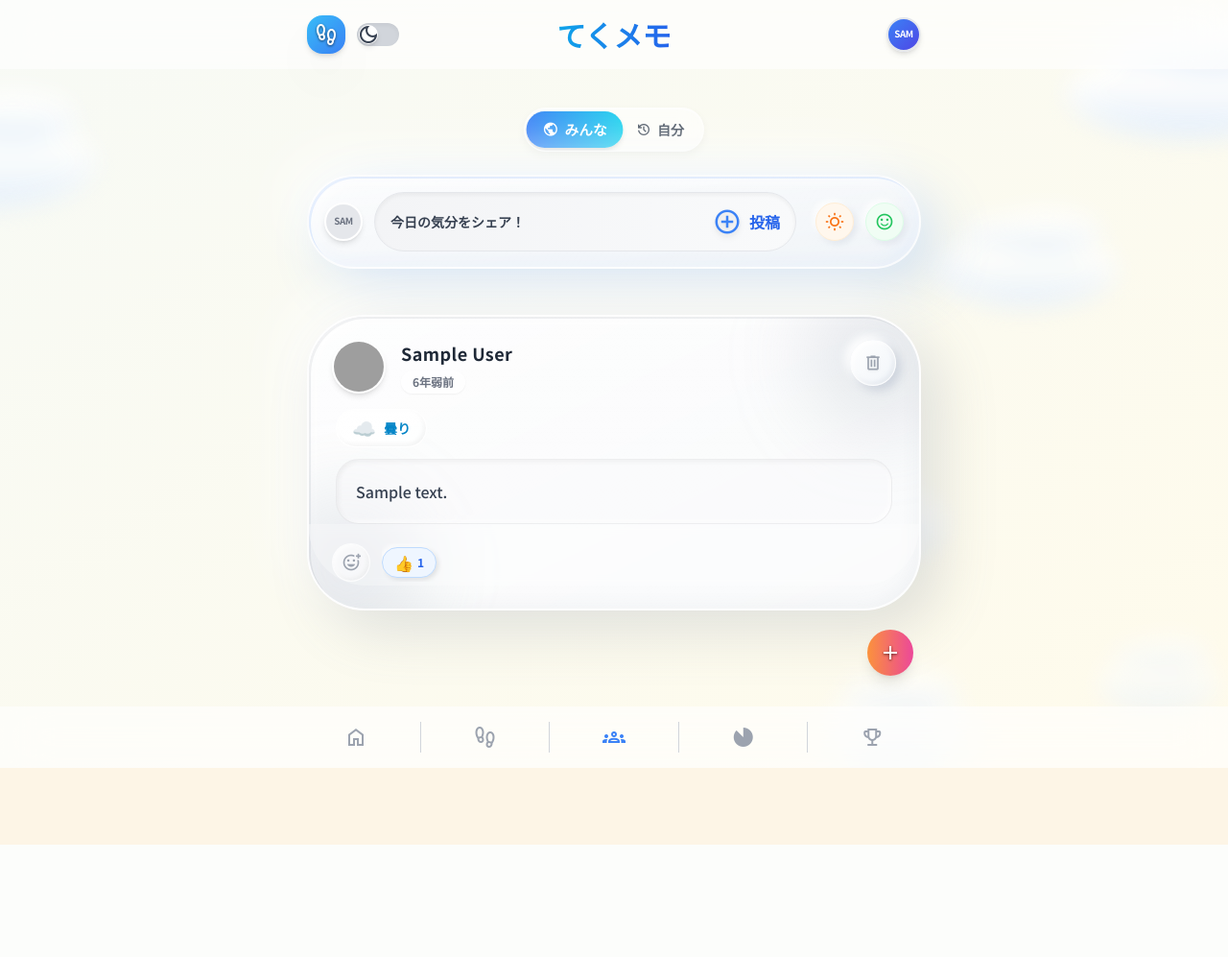
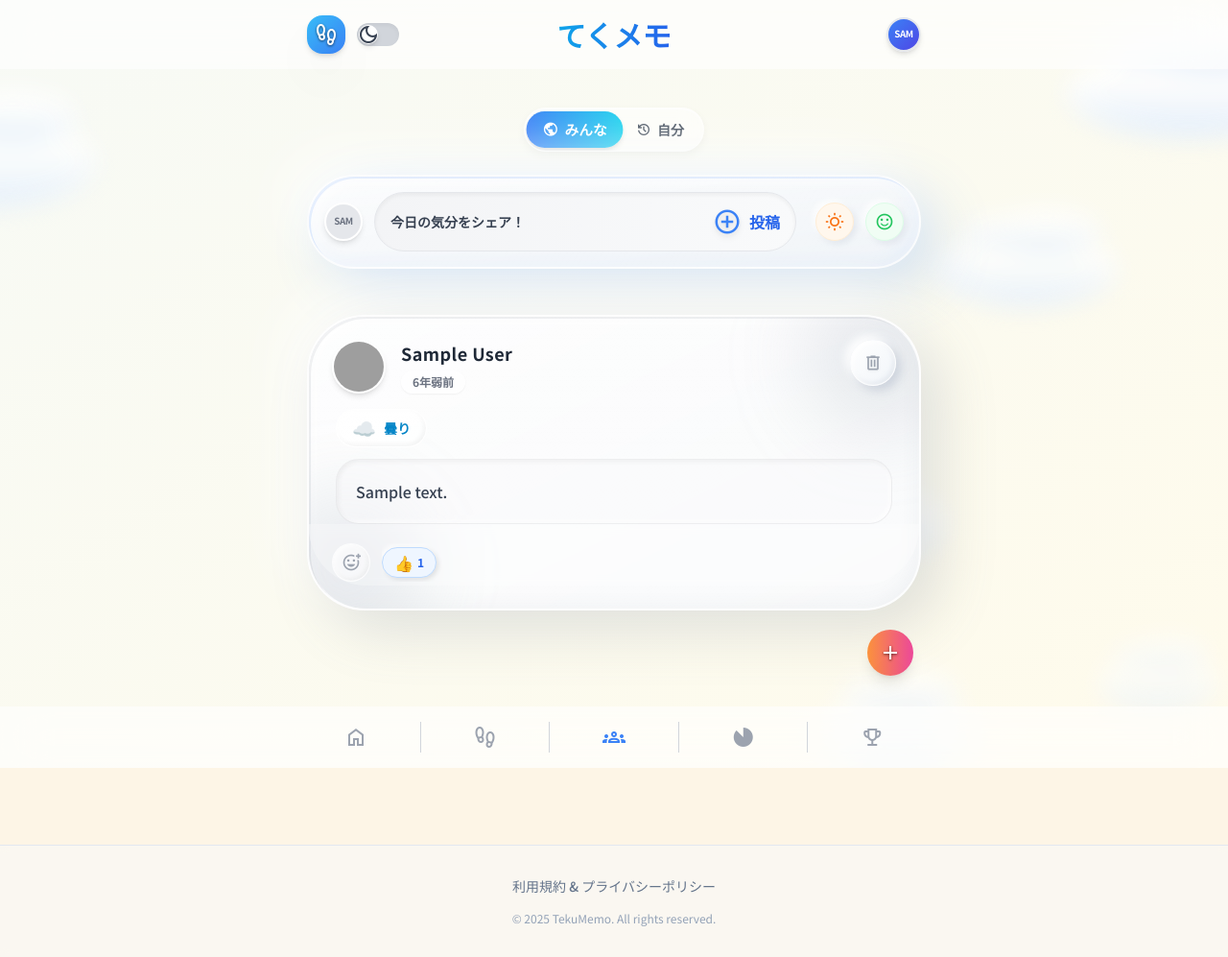
Before and after one commit to Yadon987/tekumemo, a Rails app: page /posts in a window 1280 px wide. Shown: the whole page at 96% size. Before the commit the page ends 880 px from the top, so only its background shows below. Run offline with Rails 7, Linux system fonts and the light colour scheme; a user stored in the database is signed in; tables that the repository leaves empty hold one stand-in row (values such as "Sample post"); style sheets or scripts are compiled from the project's sources; parts of the project's set-up code (start-up, migrations or seed data) failed here and were passed over; some libraries are stand-ins or nearby versions; grey boxes are pictures that could not be loaded.

Commit message:
feat: UI改善とモーダル・スタンプ表示等の不具合修正
- 投稿詳細およびランキング画面のOGPプレビューモーダル閉じるボタンのレイアウトと挙動を修正
- OGP画像読み込み完了時にローディングアニメーションが停止しない不具合を修正
- 投稿カードのスタンプピッカーが見切れる問題を修正（overflow設定の見直し）
- スタンプ一覧にPC向けドラッグスクロール機能を追加
- 利用規約・プライバシーポリシーのリンクをFABから新設したフッターへ移動

```diff
--- a/app/views/layouts/application.html.erb
+++ b/app/views/layouts/application.html.erb
@@ -261,6 +261,19 @@
       <%= yield :modals %>
     </main>
 
+    <!-- ===== フッター ===== -->
+    <footer class="w-full py-8 pb-24 sm:pb-8 bg-slate-50/50 dark:bg-slate-900/50 backdrop-blur-sm border-t border-slate-200 dark:border-slate-800">
+      <div class="max-w-2xl mx-auto px-4 text-center">
+        <div class="flex flex-wrap justify-center gap-x-6 gap-y-2 mb-4">
+          <%= link_to "利用規約 & プライバシーポリシー", privacy_path, class: "text-slate-500 dark:text-slate-400 hover:text-blue-600 dark:hover:text-blue-400 text-xs sm:text-sm font-medium transition-colors" %>
+          <!-- 必要に応じて他リンクを追加 -->
+        </div>
+        <p class="text-[10px] sm:text-xs text-slate-400 dark:text-slate-600">
+          &copy; <%= Time.current.year %> TekuMemo. All rights reserved.
+        </p>
+      </div>
+    </footer>
+
     <!-- ===== Expandable FAB（展開可能なFloating Action Button）（ログイン時のみ） ===== -->
     <% if user_signed_in? %>
       <div data-controller="expandable-fab">
@@ -290,16 +303,7 @@
                 <% end %>
               <% end %>
 
-              <!-- プライバシー＆利用規約 -->
-              <%= link_to privacy_path,
-                  data: { expandable_fab_target: "actionButton" },
-                  class: "hidden opacity-0 absolute bottom-64 right-0 flex items-center space-x-3 transition-all duration-200 transform translate-y-5",
-                  style: "transform: translateY(20px);" do %>
-                <span class="bg-white dark:bg-gray-800 text-gray-700 dark:text-gray-200 px-3 py-2 rounded-xl shadow-md text-sm font-medium whitespace-nowrap">プライバシー＆利用規約</span>
-                <div class="bg-blue-500 dark:bg-blue-600 text-white w-10 h-10 rounded-full flex items-center justify-center shadow-lg hover:bg-blue-600 dark:hover:bg-blue-700 transition-colors">
-                  <span class="material-symbols-outlined text-xl">privacy_tip</span>
-                </div>
-              <% end %>
+
 
               <!-- ログインスタンプ -->
               <%= link_to login_stamps_path,
--- a/app/views/posts/_post.html.erb
+++ b/app/views/posts/_post.html.erb
@@ -7,17 +7,19 @@
 
 <div id="<%= dom_id post %>"
      class="group relative mb-8 p-6 rounded-[3.75rem] transition-all duration-300 hover:-translate-y-2
-            <%= color_theme[:bg] %> <%= color_theme[:shadow] %> bg-gradient-to-br from-white/80 via-white/40 to-transparent dark:bg-none border-2 border-white/60 dark:border-purple-500/30 dark:border-t-white/40 backdrop-blur-md hover:shadow-xl overflow-hidden before:absolute before:inset-x-0 before:top-0 before:h-[45%] before:bg-gradient-to-b before:from-white/15 before:to-transparent before:rounded-t-[3.75rem] before:pointer-events-none before:animate-pulse">
+            <%= color_theme[:bg] %> <%= color_theme[:shadow] %> bg-gradient-to-br from-white/80 via-white/40 to-transparent dark:bg-none border-2 border-white/60 dark:border-purple-500/30 dark:border-t-white/40 backdrop-blur-md hover:shadow-xl">
 
-  <!-- Candy Gradient Orbs (Light Mode Only) -->
-  <div class="absolute -top-10 -right-10 w-40 h-40 bg-gradient-to-br <%= color_theme[:orb_bg] %> rounded-full blur-2xl pointer-events-none dark:hidden"></div>
-  <div class="absolute -bottom-10 -left-10 w-40 h-40 bg-gradient-to-tr <%= color_theme[:orb_bg] %> rounded-full blur-2xl pointer-events-none dark:hidden"></div>
+  <!-- 背景・装飾用コンテナ（ここでoverflow-hiddenして中身を切り抜く） -->
+  <div class="absolute inset-0 rounded-[3.75rem] pointer-events-none overflow-hidden">
+    <!-- Light Mode: Top Gradient Pulse -->
+    <div class="absolute inset-x-0 top-0 h-[45%] bg-gradient-to-b from-white/15 to-transparent rounded-t-[3.75rem] animate-pulse dark:hidden"></div>
 
-  <!-- ダークモード用の装飾（Synthwave Sun / Grid） -->
-  <div class="absolute inset-0 rounded-[3.75rem] pointer-events-none overflow-hidden">
-    <!-- 上部の淡いグラデーション -->
+    <!-- Candy Gradient Orbs (Light Mode Only) -->
+    <div class="absolute -top-10 -right-10 w-40 h-40 bg-gradient-to-br <%= color_theme[:orb_bg] %> rounded-full blur-2xl dark:hidden"></div>
+    <div class="absolute -bottom-10 -left-10 w-40 h-40 bg-gradient-to-tr <%= color_theme[:orb_bg] %> rounded-full blur-2xl dark:hidden"></div>
+
+    <!-- Dark Mode Decor (Synthwave Sun / Grid) -->
     <div class="hidden dark:block absolute top-0 left-0 w-full h-1/2 bg-gradient-to-b from-white/5 to-transparent"></div>
-    <!-- 下部のグリッドライン（Synthwave風） -->
     <div class="hidden dark:block absolute bottom-0 left-0 w-full h-1/4 bg-[linear-gradient(to_top,rgba(255,255,255,0.05)_1px,transparent_1px)] bg-[size:100%_10px]"></div>
   </div>
 
--- a/app/views/posts/_reactions.html.erb
+++ b/app/views/posts/_reactions.html.erb
@@ -31,7 +31,7 @@
 
     <!-- ピッカー（吹き出し） -->
     <div data-popover-target="content"
-         class="hidden absolute bottom-full left-0 mb-2 p-4 bg-white/80 dark:bg-slate-800/90 backdrop-blur-md rounded-[2rem] shadow-[10px_10px_30px_rgba(0,0,0,0.1),-10px_-10px_30px_rgba(255,255,255,0.8)] dark:shadow-xl border border-white/60 dark:border-gray-700 w-64 z-30 animate-fade-in-up origin-bottom-left">
+         class="hidden absolute bottom-full left-0 mb-2 p-4 bg-white/95 dark:bg-slate-800/95 backdrop-blur-md rounded-[2rem] shadow-[10px_10px_30px_rgba(0,0,0,0.1),-10px_-10px_30px_rgba(255,255,255,0.8)] dark:shadow-xl border border-white/60 dark:border-gray-700 w-64 z-30 animate-fade-in-up origin-bottom-left">
       <div class="grid grid-cols-4 gap-2">
         <% Reaction.all_kinds.each do |reaction_info| %>
           <% kind = reaction_info[:kind] %>
@@ -54,7 +54,7 @@
   <!-- ========================================
        右側：スタンプ一覧（横スクロール）
        ======================================== -->
-  <div class="flex overflow-x-auto gap-1.5 scrollbar-hide [&::-webkit-scrollbar]:hidden items-center py-1 pr-4 mask-image-linear-gradient">
+  <div data-controller="horizontal-scroll" class="flex overflow-x-auto gap-1.5 scrollbar-hide [&::-webkit-scrollbar]:hidden items-center py-1 pr-4 mask-image-linear-gradient">
     <% Reaction.all_kinds.each do |reaction_info| %>
       <% kind = reaction_info[:kind] %>
       <% count = reaction_counts[kind] || 0 %>
```
Also changed, not shown: app/javascript/controllers/horizontal_scroll_controller.js (added, +45 -0 lines).
